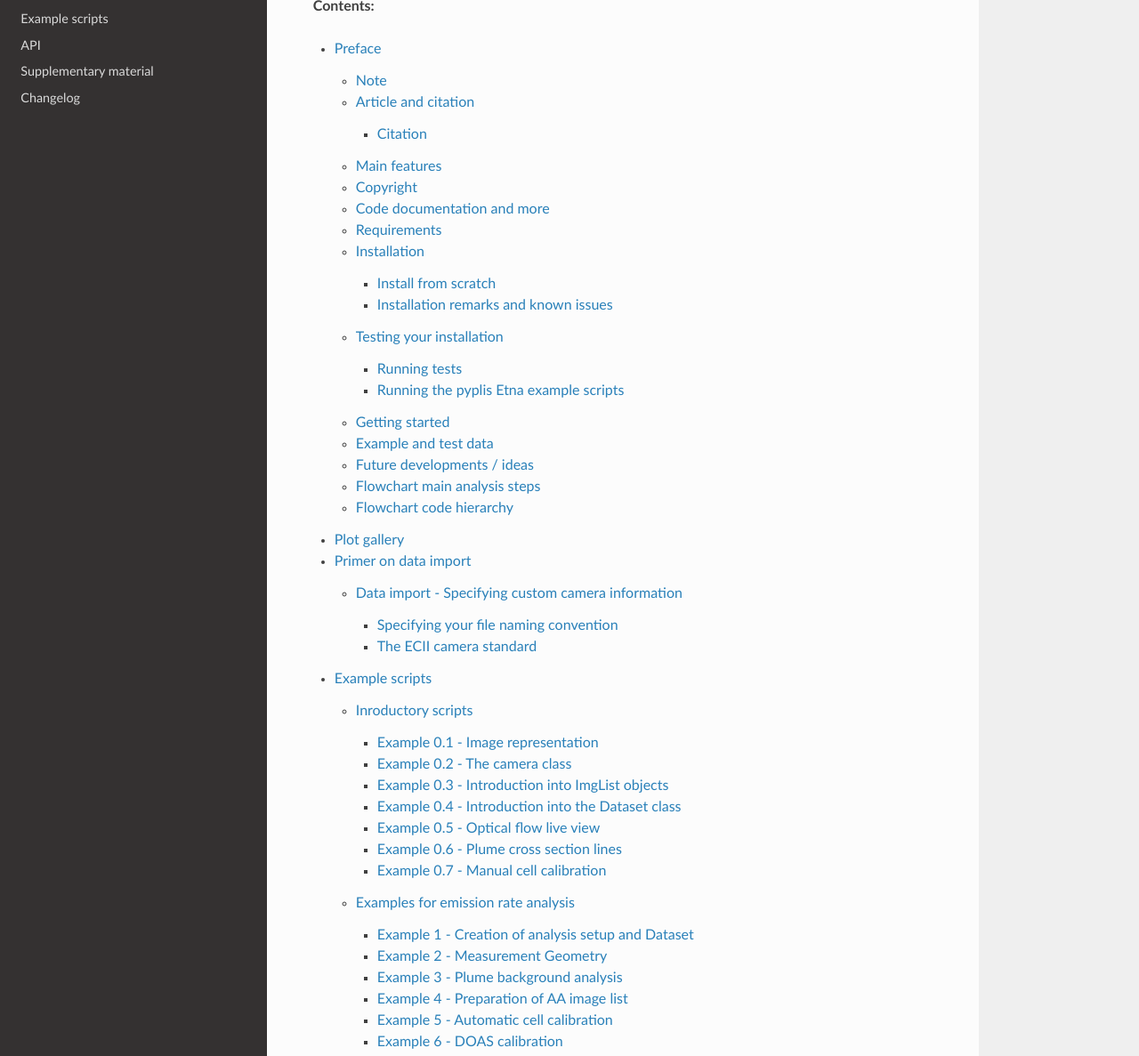
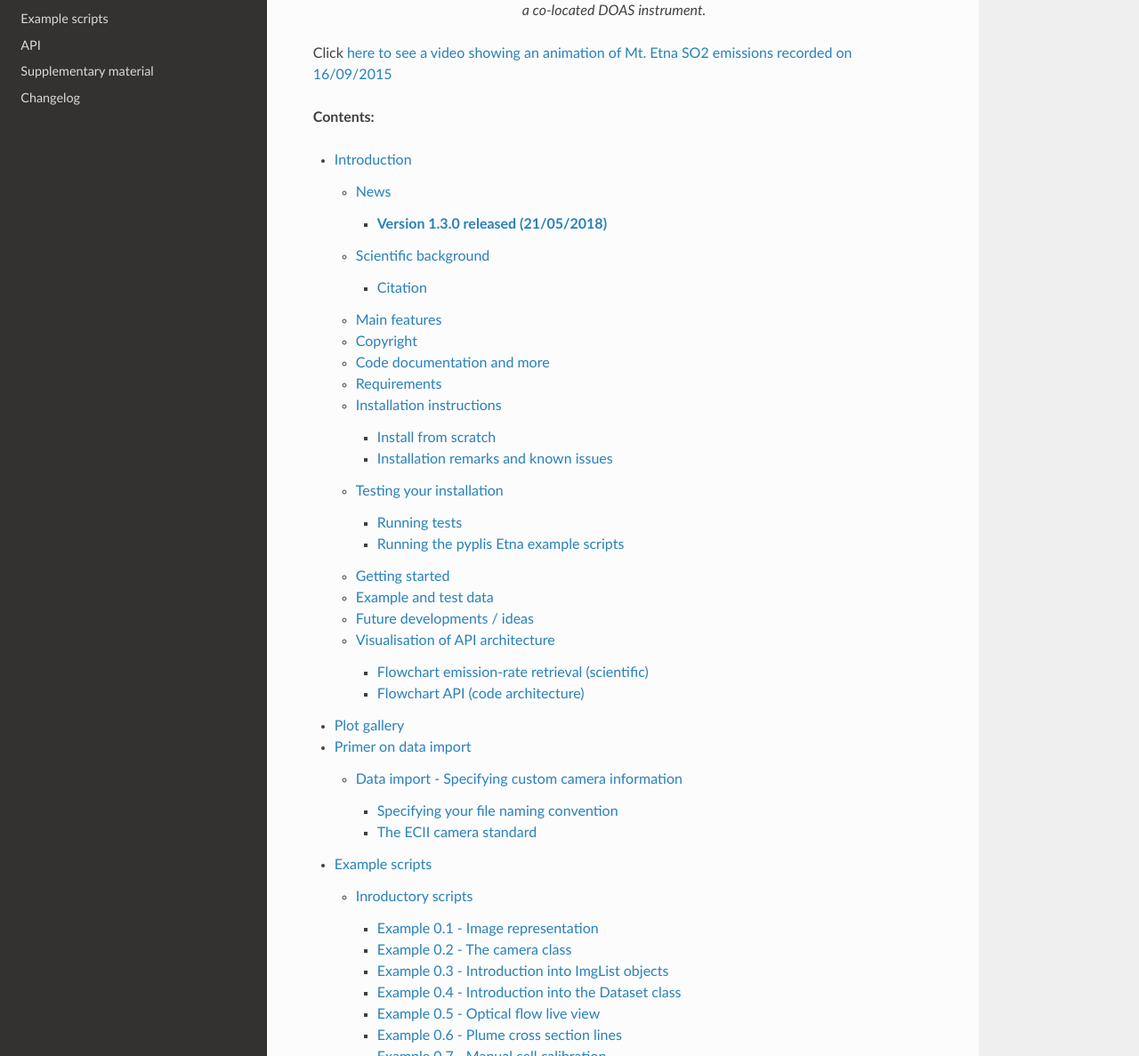
Before and after one commit to jgliss/pyplis, a Sphinx documentation site: the page built from docs/index.rst, in a window 1280 px wide and 1400 px high, scrolled down 1546 px, cut to the strip 213-1400 px from the top of the window. Shown: the whole strip at 89% size. Built offline with Sphinx 7.4.7 and the Read the Docs theme 2.0.0, drawn with Linux system fonts in a browser that asks for light colours; formulas are drawn with MathJax 3; some of the changed text lies outside the part shown.

Commit message:
Finalised review for release of version 1.3.0

```diff
--- a/docs/index.rst
+++ b/docs/index.rst
@@ -10,6 +10,10 @@
 
 Welcome to Pyplis
 =================
+
+.. note::
+
+  Pyplis version 1.3.0 is out and comes with many improvements and new features (see :ref:`release_1.3.0` for details).
 
 Official website of *Pyplis*, a Python software containing algorithms and analysis routines for UV SO2 camera data. Apart from the API documentation, this website includes additional relevant information about the software (e.g. installation details, access of example data) as well as useful practical information that helps getting started with *Pyplis*.
 
--- a/docs/intro.rst
+++ b/docs/intro.rst
@@ -1,11 +1,16 @@
-*******
-Preface
-*******
+*************
+Introduction
+*************
 
 .. include:: ../README.rst
 
-Flowchart main analysis steps
-=============================
+Visualisation of API architecture
+=================================
+
+The following two flowcharts illustrate details about the Pyplis architecture, for details, please see section :ref:`article`.
+
+Flowchart emission-rate retrieval (scientific)
+----------------------------------------------
 
 The following flowchart illustrates the main analysis steps for emission-rate retrievals using UV SO2 cameras. The colours indicate geometrical calculations (yellow), background modelling (light gray), camera calibration (light blue), plume speed retrieval (light purple) and the central processing steps for the emission-rate retrieval (light green). Shaded and dashed symbols indicate optional or alternative analysis methods.
 
@@ -16,8 +21,8 @@
   Flowchart showing the main analysis steps for emission rate retrievals
 
 
-Flowchart code hierarchy
-========================
+Flowchart API (code architecture)
+---------------------------------
 
 The following flowchart illustrates the most relevant classes / methods of the *Pyplis* API with a focus on the required routines for SO2 emission-rate retrievals. Italic denotations correspond to class names in Pyplis. Optional / alternative analysis procedures are indicated by dashed boxes. Setup classes (red) include relevant meta information and can be used to create Dataset objects (blue). The latter perform file separation by image type and create ImgList objects (green) for each type (e.g. on, off, dark). Further analysis classes are indicated in yellow. Note that the routine for signal dilution correction is not shown here.
 
```
Also changed, not shown: README.rst (+77 -10 lines), changelog/CHANGELOG.rst, 2 other files.
